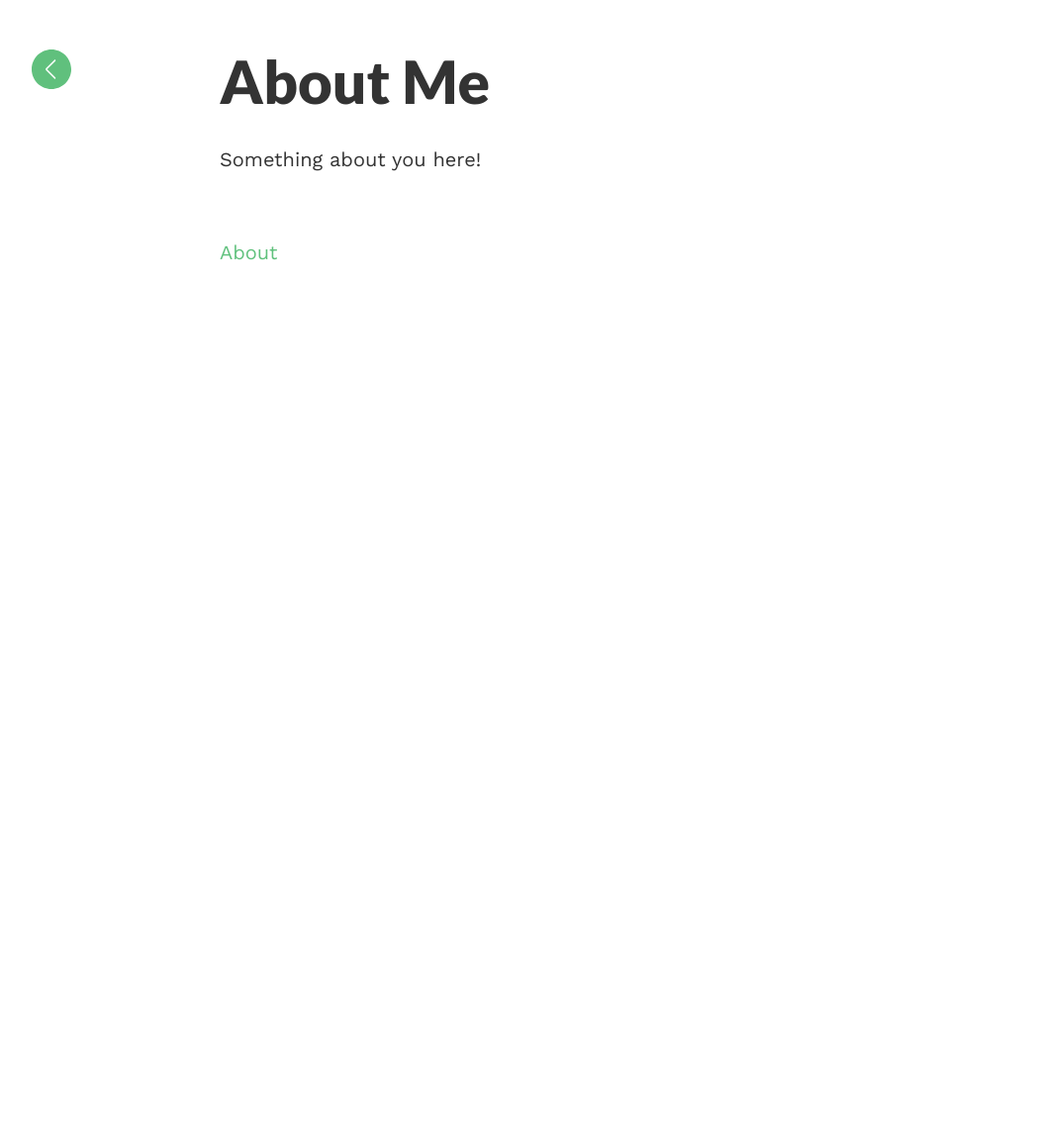
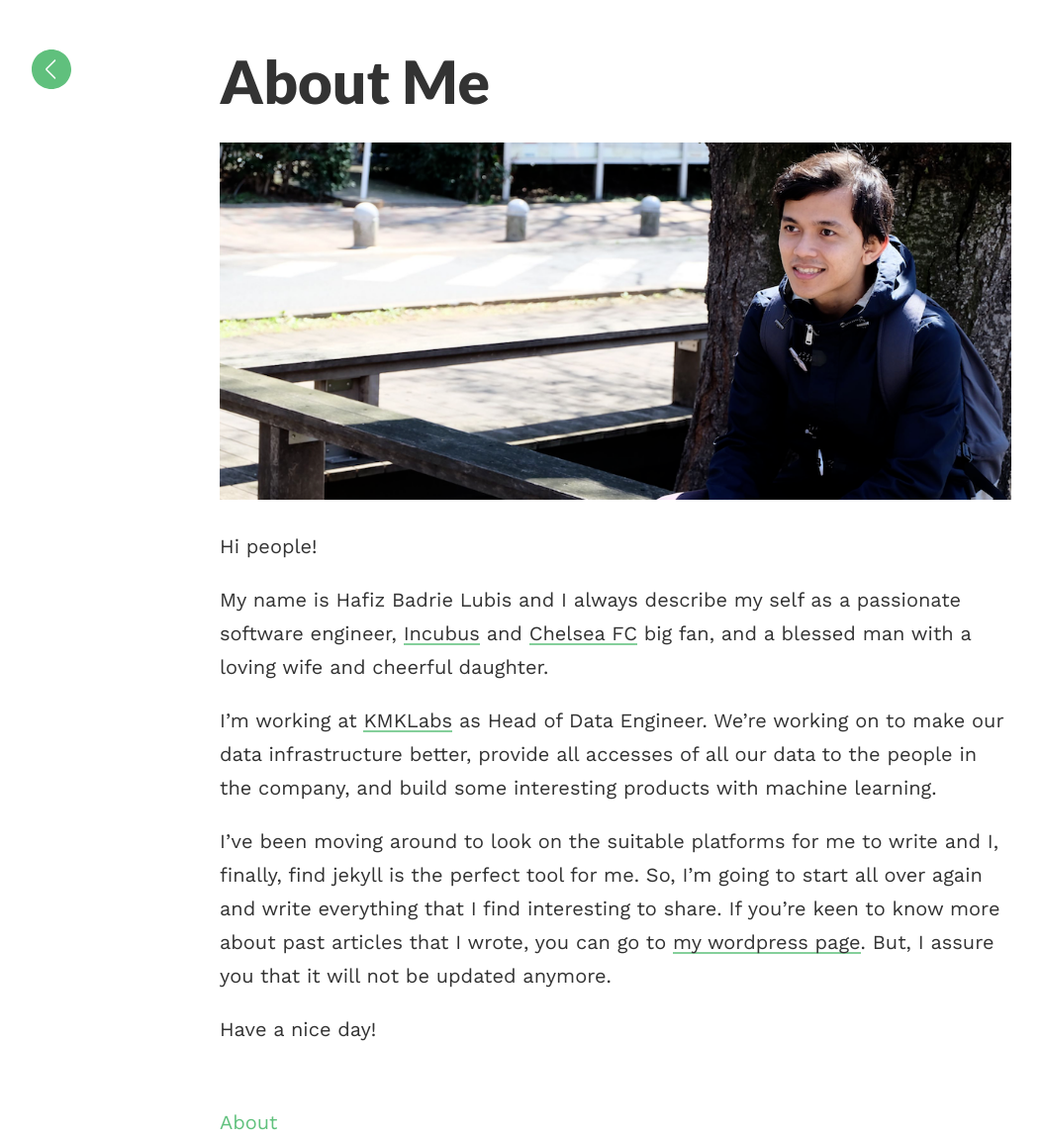
Before and after one commit to hafizbadrie/hafizbadrie.github.io, a Jekyll site: the page built from about.md, in a window 1280 px wide. Shown: the whole page at 99% size, without its empty margins (18-1071 px from the left). Built offline with Jekyll 4.4.1, drawn with Linux system fonts in a browser that asks for light colours; before the commit the page ends 980 px from its top, so only the background shows below that.

Commit message:
Complete about section

```diff
--- a/about.md
+++ b/about.md
@@ -4,4 +4,17 @@ layout: post
 permalink: /about/
 ---
 
-Something about you here!
+<img src="http://hafizbadrie.com/images/hbl-landscape.png" width="100%" />
+
+Hi people!
+
+My name is Hafiz Badrie Lubis and I always describe my self as a passionate software engineer, [Incubus](http://www.incubushq.com){:target="_blank"} and [Chelsea FC](http://www.chelseafc.com){:target="_blank"} big fan,
+and a blessed man with a loving wife and cheerful daughter.
+
+I'm working at [KMKLabs](https://www.kmklabs.com){:target="_blank"} as Head of Data Engineer. We're working on to make our data infrastructure better, provide all accesses of all our data to the people in the company,
+and build some interesting products with machine learning.
+
+I've been moving around to look on the suitable platforms for me to write and I, finally, find jekyll is the perfect tool for me. So, I'm going to start all over again and write everything that I find interesting to share.
+If you're keen to know more about past articles that I wrote, you can go to [my wordpress page](https://hafizbadrie.wordpress.com){:target="_blank"}. But, I assure you that it will not be updated anymore.
+
+Have a nice day!
```
